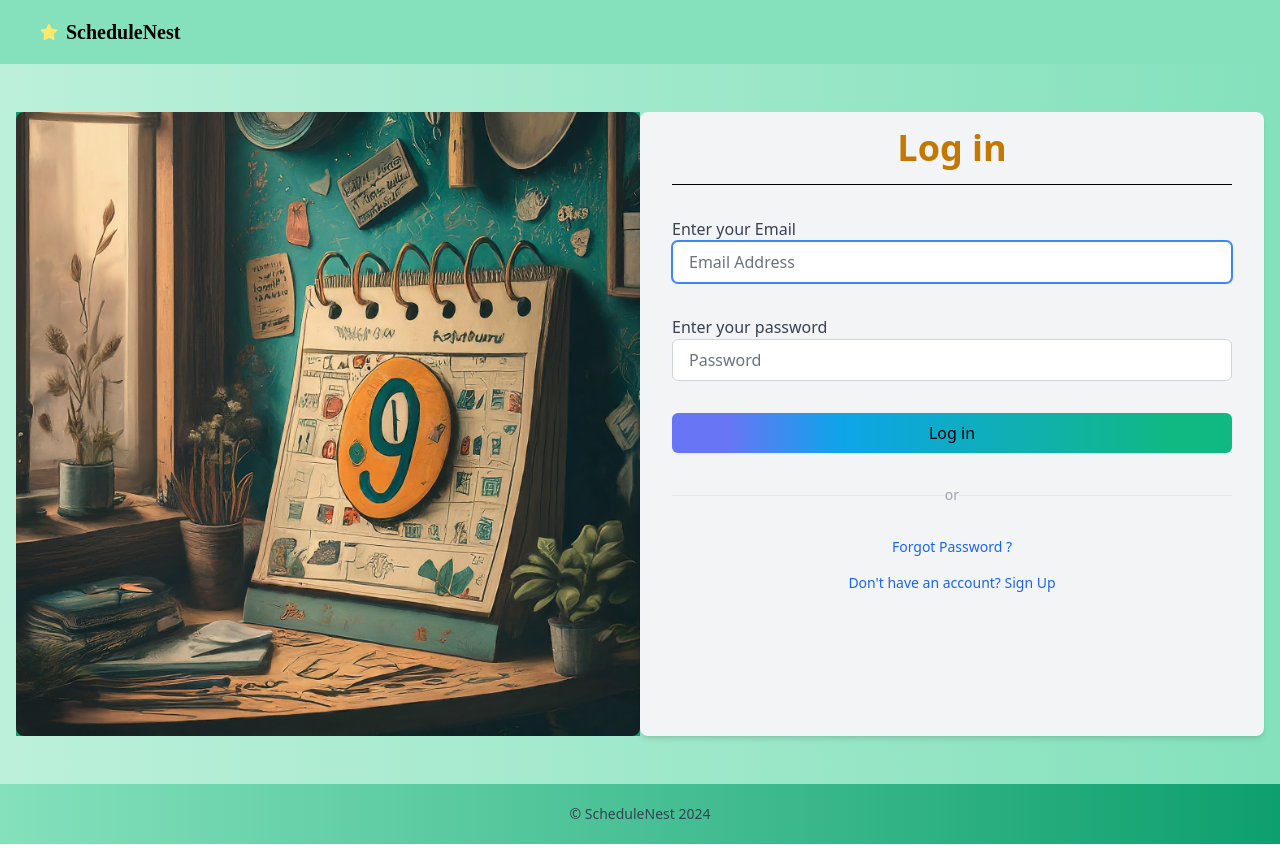
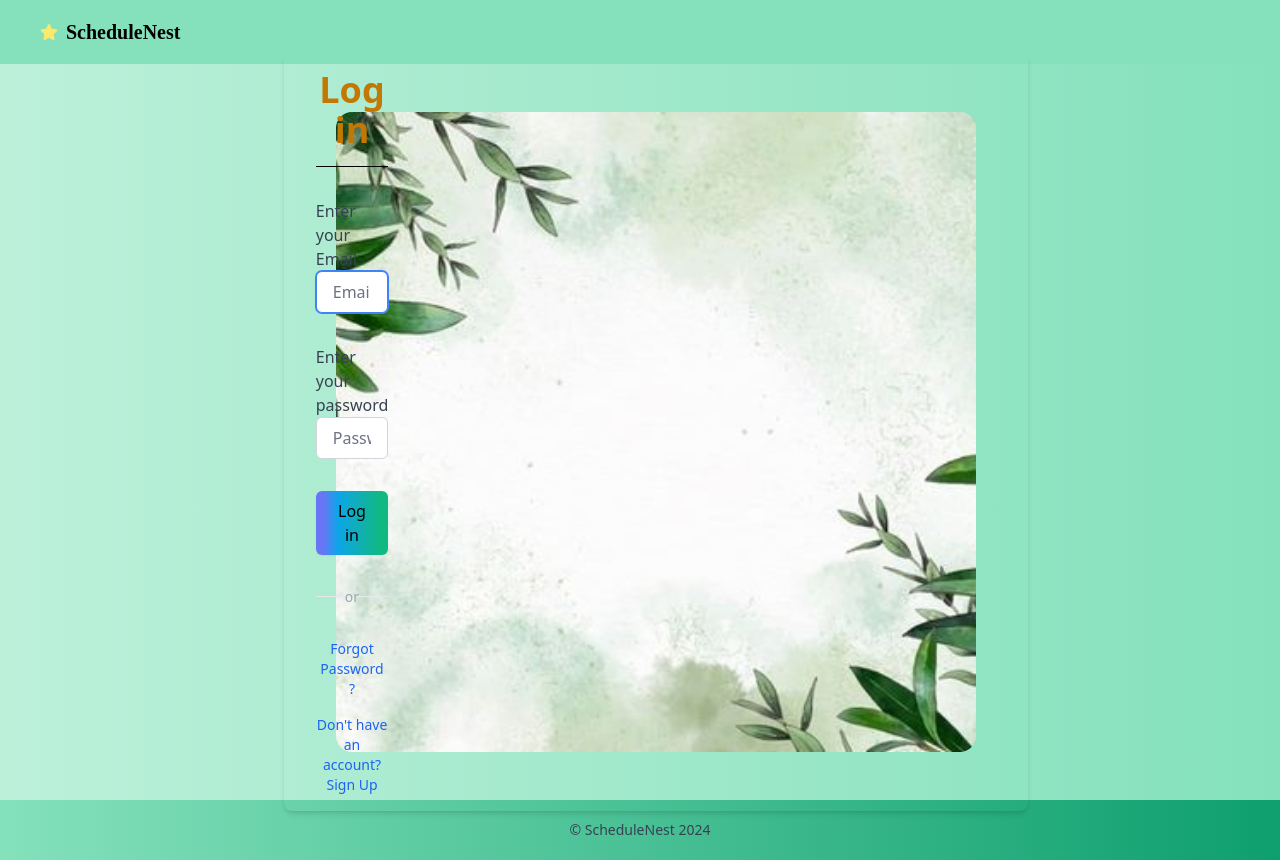
Before and after one commit to suleosmann/schedule-nest-calendar-client, a React (Vite) app: page /authentication in a window 1280 px wide. Built offline with nearby package versions, Linux system fonts and the light colour scheme.

Commit message:
sign up and login

```diff
--- a/src/APP/App.css
+++ b/src/APP/App.css
@@ -74,3 +74,20 @@ span{
     justify-content: flex-start;
     align-items: flex-end;
 }
+
+.img {
+    background-image: url('./assets/greenplants.jpg');
+    background-size: cover;
+    background-repeat: no-repeat;
+    background-position: center;
+    height: 80vh;
+    width: 50vw;
+    border-radius: 1rem;
+    margin-left: 20rem;
+
+}
+
+.login{
+    padding-right: 40rem;
+
+}
--- a/src/APP/modules/authentication/Login.jsx
+++ b/src/APP/modules/authentication/Login.jsx
@@ -75,9 +75,9 @@ function Login() {
 
 
   return (
-    <div className="col-span-1 px-8 py-4 bg-gray-100 rounded-lg shadow-md">
+    <div className="login col-span-1 px-8 py-4 bg-transparent  rounded-lg shadow-md">
       <div className="text-center mb-8">
-        <h1 className="text-4xl font-bold text-yellow-500">Log in</h1>
+        <h1 className="text-4xl font-extrabold text-yellow-500">Log in</h1>
         <div className="border-b border-black w-full mx-auto mt-4"></div>
         <p ref={errRef} className={errMsg ? "errmsg" : "offscreen"} aria-live="assertive">{errMsg}</p>
       </div>
--- a/src/APP/modules/authentication/Signup.jsx
+++ b/src/APP/modules/authentication/Signup.jsx
@@ -100,7 +100,7 @@ function SignUpForm() {
 
      : (
                 <section>
-                    <div className="col-span-1 px-8 py-4 bg-gray-100 rounded-lg shadow-md">
+                    <div className="col-span-1 px-8 py-4 bg-green-100 rounded-lg shadow-md">
                         <div className="text-center mb-8">
                             <h1 className="text-4xl font-bold text-yellow-500">Sign Up</h1>
                             <div className="border-b border-black w-full mx-auto mt-4"></div>
--- a/src/APP/modules/authentication/authentication.jsx
+++ b/src/APP/modules/authentication/authentication.jsx
@@ -11,11 +11,11 @@ export default function authentication() {
         {/* <img src='https://i.pinimg.com/564x/24/a8/82/24a882450854eafa3476c945b615914d.jpg' className='w-full h-full object-cover absolute mix-blend-overlay'/> */}
             <div className="container mx-auto px-2 py-12">
           <div className="grid grid-cols-1 md:grid-cols-2 gap-0 px-2">
-            <div className="col-span-1 bg-green-500 flex justify-center items-center">
+            <div className=" img  col-span-1 bg-green-500 flex justify-center items-center">
               {/* Add your image here */}
-              <img src="./src/APP/assets/imagereg.jpeg" alt="calender" className="w-full h-auto rounded-lg object-cover" />
+              <Outlet />
             </div>
-            <Outlet/>
+
           </div>
         </div>
       </div>
```
Also changed, not shown: src/APP/assets/greenplants.jpg (added).
